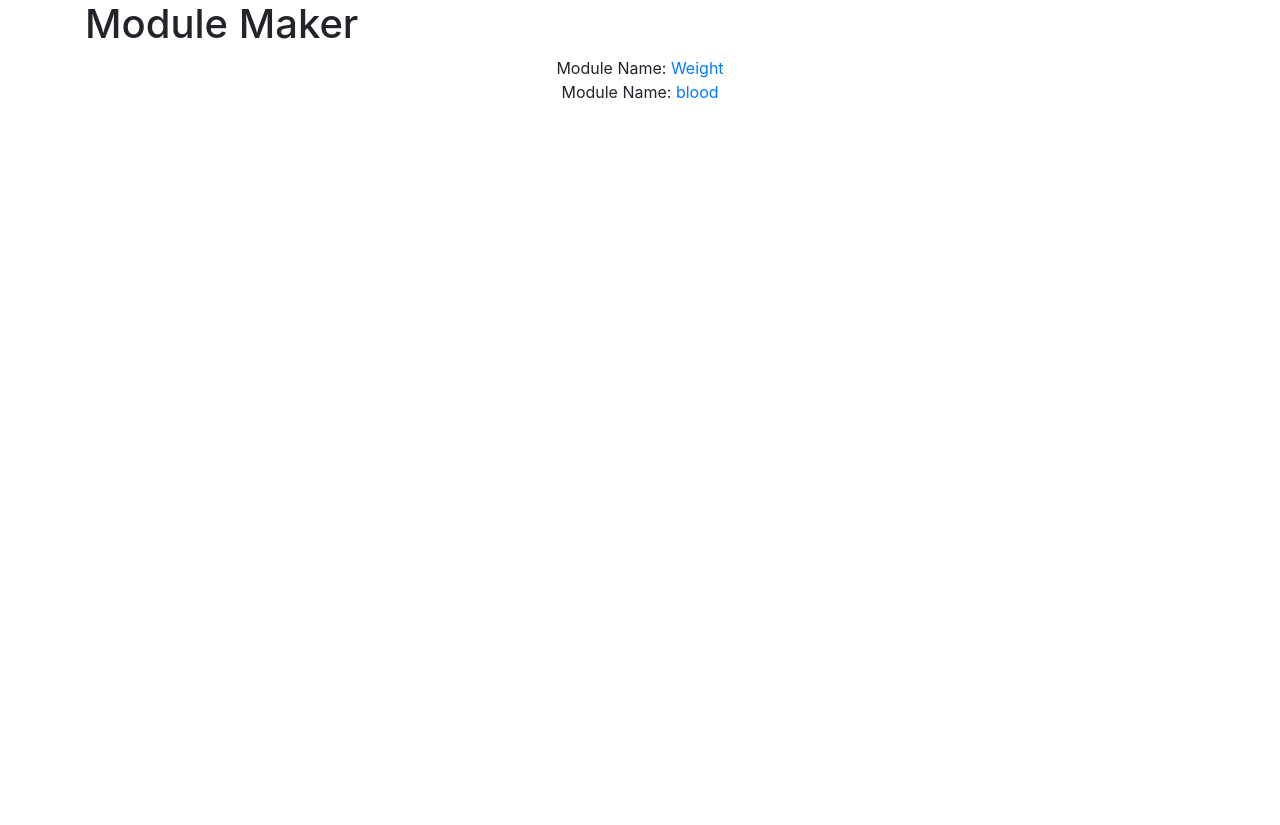
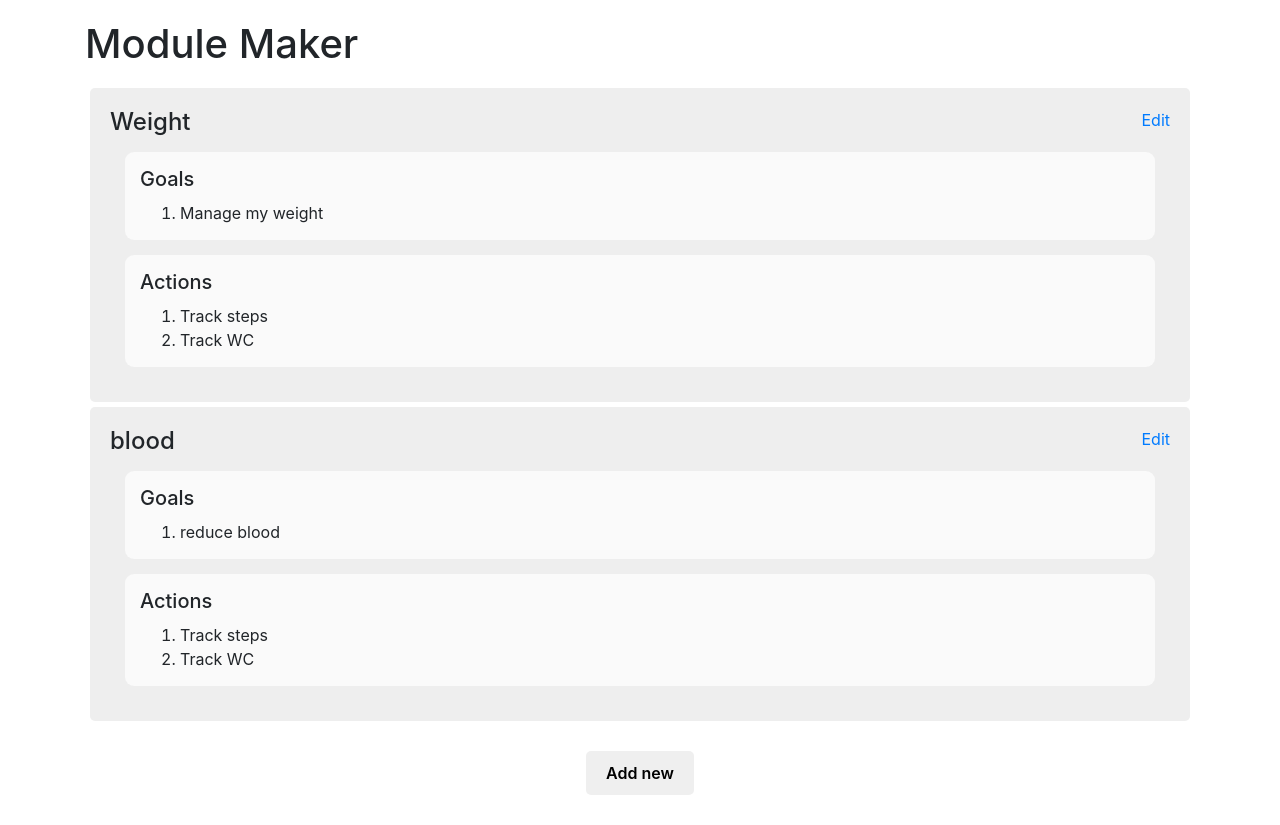
Before and after one commit to nicoleta-buz/modulemaker, a React (Create React App) app: page / in a window 1280 px wide. Before the commit the page ends 800 px from the top, so only its background shows below. Built offline with nearby package versions, Linux system fonts and the light colour scheme.

Commit message:
improve style of main page

```diff
--- a/src/App.css
+++ b/src/App.css
@@ -1,3 +1,8 @@
+.container {
+    padding-top: 20px;
+    padding-bottom: 20px;
+}
+
 .App {
     text-align: center;
 }
@@ -27,6 +32,43 @@
     text-align: center
 }
 
+h1 {
+    margin-bottom: 20px;
+}
+
+.addWrapper {
+    text-align: center;
+    margin-top: 20px;
+}
+
+.module {
+    background-color: #eee;
+    border-radius: 5px;
+    margin: 5px;
+    padding: 20px;
+}
+
+.moduleTitle {
+    display: flex;
+    justify-content: space-between;
+}
+
+.moduleBody {
+    margin: 15px;
+    padding: 15px;
+    border-radius: 9px;
+    background-color: #fafafa;
+}
+
+.moduleBody ol {
+    margin-top: 10px;
+    margin-bottom: 0;
+}
+
+.moduleTitle h4 {
+    margin-bottom: 0;
+}
+
 @keyframes App-logo-spin {
     from {
         transform: rotate(0deg);
--- a/src/App.js
+++ b/src/App.js
@@ -66,8 +66,6 @@ function App(props) {
     const [modules, setModules] = React.useState(hardcodedModules);
     const updateModule = (updatedModule, index) => {
         //updating arrays _must_ update the reference; probably better ways than this but :shrug: cba installing lodash
-
-        console.log('updating? ', updatedModule, index);
         setModules(modules.map((m, i) => (i === index) ? updatedModule : m));
     }
 
@@ -80,12 +78,32 @@ function App(props) {
                 <Route exact path={"/"} component={() =>
                     <div>
                         {modules.map(m =>
-                            <div className="centered">Module Name: <Link to={`/detail/${m.id}`}>{m.name}</Link></div>
+                            <div className="module">
+                                <div className="moduleTitle">
+                                    <h4>{m.name}</h4>
+                                    <Link to={`/detail/${m.id}`}>Edit</Link>
+                                </div>
+                                <div className="moduleBody">
+                                    <h5>Goals</h5>
+                                    <ol>
+                                        {m.goals.map(goal => <li>{goal.name}</li>)}
+                                    </ol>
+                                </div>
+                                <div className="moduleBody">
+                                    <h5>Actions</h5>
+                                    <ol>
+                                        {m.actions.map(action => <li>{action.name}</li>)}
+                                    </ol>
+                                </div>
+                            </div>
                         )}
+
+                        <div className="addWrapper">
+                            <button className='add'>Add new</button>
+                        </div>
                     </div>
                 }/>
                 <Route path={"/detail/:id"} component={({match}) =>
-
                     <div>
                         <Link to={"/"}>back</Link>
 
```
